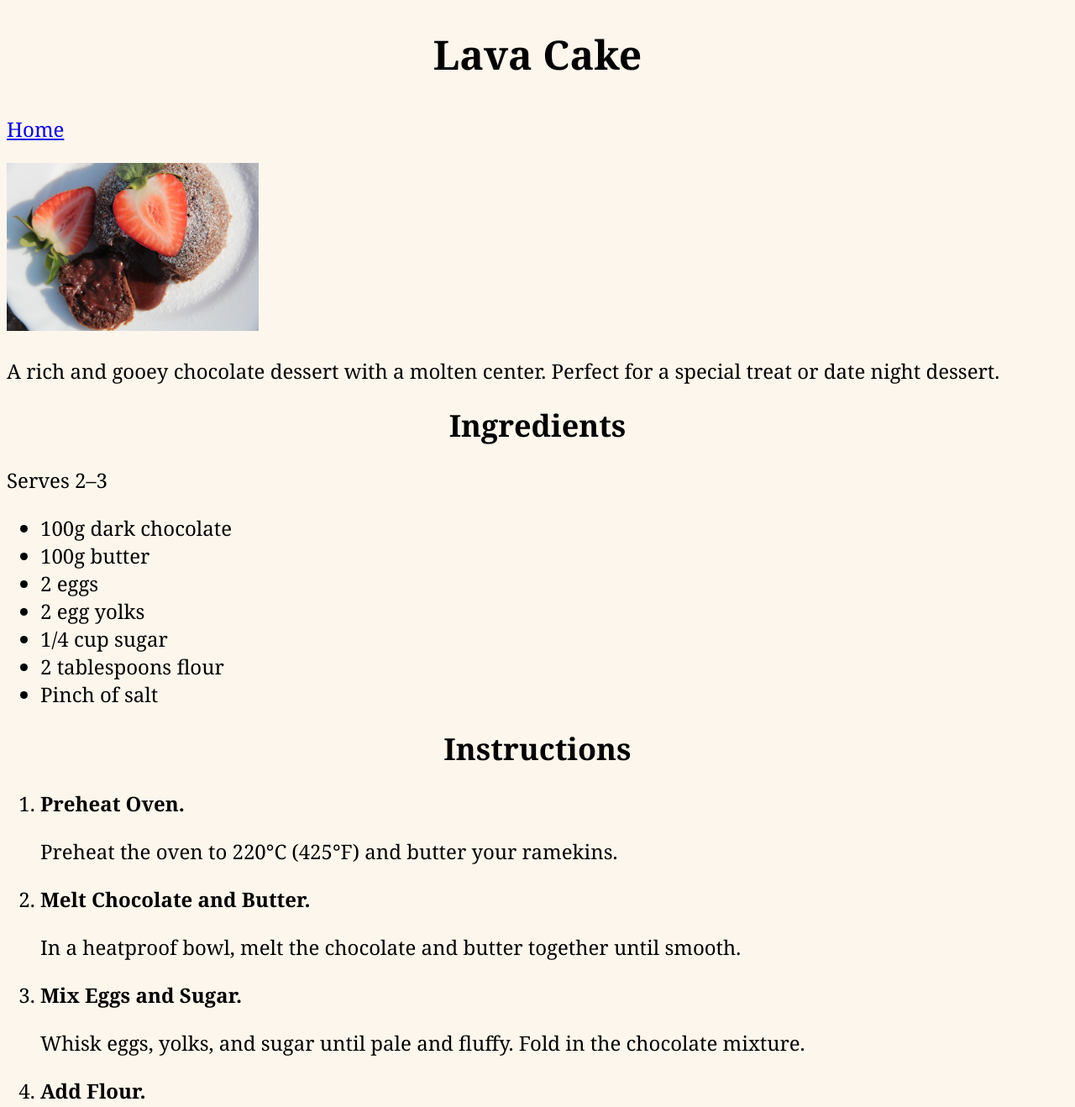
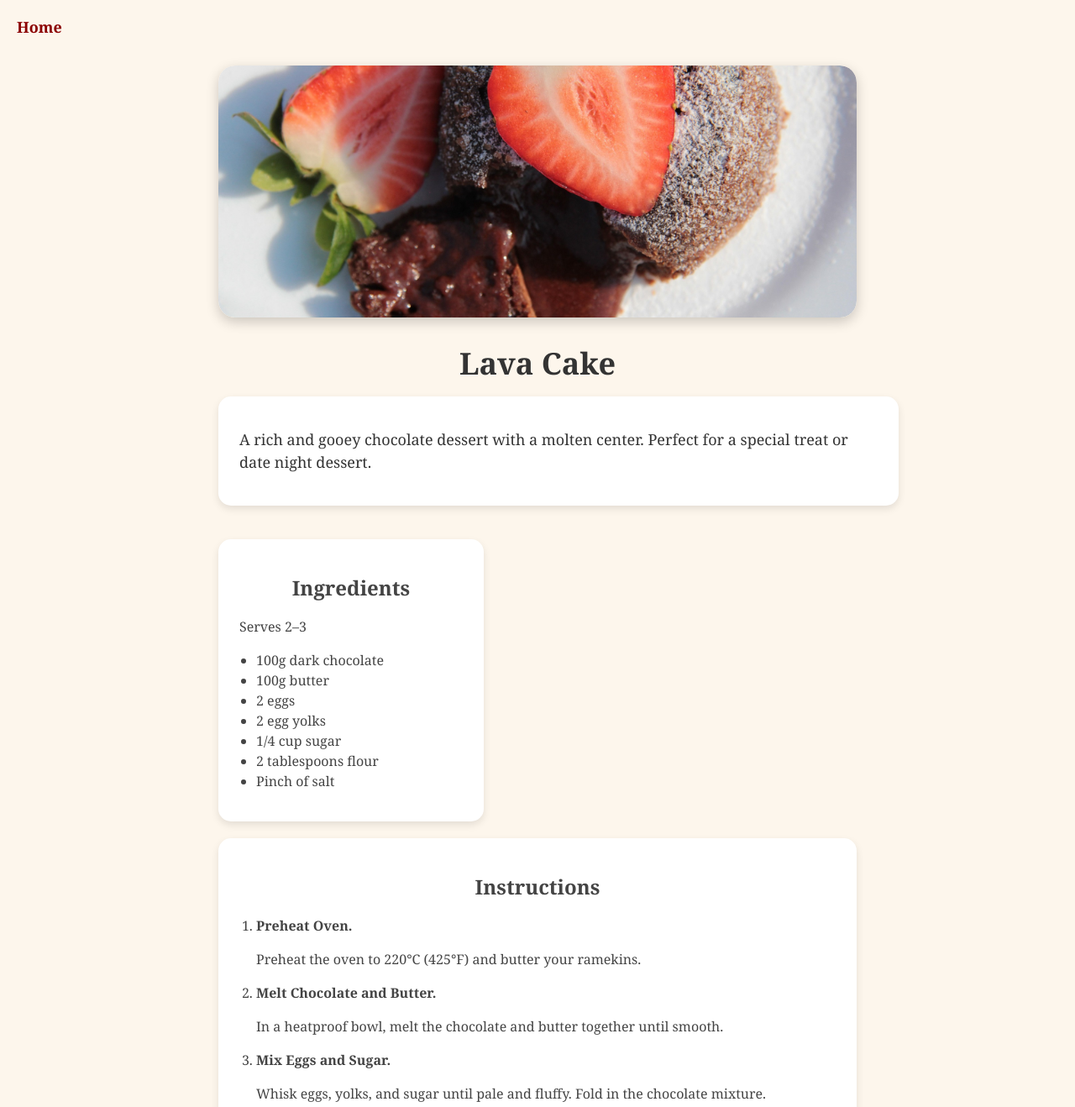
Before and after one commit to Vexut/odin-recipes, a plain HTML site: page recipes/lava-cake.html in a window 1280 px wide. Shown: the top 1318 px of the page at 84% size. Drawn offline with Linux system fonts and the light colour scheme.

Commit message:
Made the other recipe pages compatible with styles Also made quite a few additions to the styles.css and used parent items in html and flex items in css to make page layout more intuitive. Currently the pages look quite nice in my opinion.

```diff
--- a/recipes/lava-cake.html
+++ b/recipes/lava-cake.html
@@ -7,17 +7,22 @@
     <title>Lava Cake Recipe</title>
 </head>
 <body>
+    <p><a href="../index.html">Home</a></p>
+
+    <div class="container">
+        <div class="banner">
+            <img src="./images/lava-cake.jpg" alt="lava cake">
+        </div>
+
         <h1>Lava Cake</h1>
-     <p><a href="../index.html">Home</a></p>
-    <img src="./images/lava-cake.jpg" alt="lava cake" width="300">
 
-    <p>
-        A rich and gooey chocolate dessert with a molten center. Perfect for a
-        special treat or date night dessert.
-    </p>
+        <div class="description-box">
+            <p>A rich and gooey chocolate dessert with a molten center. Perfect for a special treat or date night dessert.</p>
+        </div>
 
+        <div class="recipe-content">
+            <div class="ingredients-box">
                 <h2>Ingredients</h2>
-
                 <p>Serves 2–3</p>
                 <ul>
                     <li>100g dark chocolate</li>
@@ -28,7 +33,9 @@
                     <li>2 tablespoons flour</li>
                     <li>Pinch of salt</li>
                 </ul>
+            </div>
 
+            <div class="instructions-box">
                 <h2>Instructions</h2>
                 <ol>
                     <li>
@@ -56,5 +63,8 @@
                         <p>Let cool 1–2 minutes, then invert onto plates and serve warm with ice cream if desired.</p>
                     </li>
                 </ol>
+            </div>
+        </div>
+    </div>
 </body>
 </html>
--- a/styles.css
+++ b/styles.css
@@ -1,12 +1,23 @@
 body {
-    background-color:#fdf6ec;
+    background-color: #fdf6ec;
     font-family: Georgia, 'Times New Roman', Times, serif;
-    font-size: 24px;
+    font-size: 18px;
+    margin: 20px;
+    color: #333;
+}
+
+a {
+    color: #8b0000;
+    text-decoration: none;
+    font-weight: bold;
+    margin-bottom: 1rem;
+    display: inline-block;
 }
 
 h1 {
     text-align: center;
-    margin-bottom: 40px;
+    margin-bottom: 15px;
+    font-weight: 700;
 }
 
 h2 {
@@ -17,8 +28,7 @@ h2 {
 .container {
     max-width: 800px;
     margin: 0 auto;
-    padding: 20px;
-    display: block;
+    padding: 0 20px;
     box-sizing: border-box;
 }
 
@@ -27,9 +37,10 @@ h2 {
     gap: 30px;
     align-items: flex-start;
     justify-content: center;
+    flex-wrap: wrap;
 }
 
-.recipe-card{
+.recipe-card {
     background-color: white;
     display: block;
     width: 175px;
@@ -38,6 +49,7 @@ h2 {
     padding: 20px;
     font-size: 18px;
     text-decoration: none;
+    transition: transform 0.3s ease, box-shadow 0.3s ease;
 }
 
 .recipe-card:hover {
@@ -48,7 +60,7 @@ h2 {
 
 .recipe-card img {
     display: block;
-    width: 100;
+    width: 100%;
     height: 100px;
     object-fit: cover;
     border-radius: 20px;
@@ -60,3 +72,92 @@ h2 {
     text-align: center;
     padding: 5px;
 }
+
+.banner {
+    width: 100%;
+    max-width: 800px;
+    height: 300px;
+    margin: 0 auto 30px auto;
+    overflow: hidden;
+    border-radius: 20px;
+    box-shadow: 0 5px 15px rgba(0,0,0,0.2);
+}
+
+.banner img {
+    width: 100%;
+    height: 100%;
+    object-fit: cover;
+    display: block;
+    border-radius: 20px;
+}
+
+.description-box {
+    width: 100%;
+    max-width: 800px;
+    margin: 0 auto 40px auto;
+    padding: 20px 25px;
+    background: white;
+    border-radius: 15px;
+    line-height: 1.5;
+    box-shadow: 0 4px 10px rgba(0,0,0,0.1);
+    font-size: 18px;
+}
+
+.recipe-content {
+    width: 100%;
+    max-width: 800px;
+    display: flex;
+    gap: 20px;
+    margin: 0 auto 40px auto;
+    align-items: flex-start;
+    flex-wrap: wrap;
+}
+
+.ingredients-box {
+    flex: 0 1 35%;
+    min-width: 250px;
+    background: white;
+    padding: 20px 25px;
+    border-radius: 15px;
+    box-shadow: 0 4px 10px rgba(0,0,0,0.1);
+    font-size: 16px;
+    line-height: 1.5;
+    color: #444;
+}
+
+.instructions-box {
+    flex: 1 1 60%;
+    background: white;
+    padding: 20px 25px;
+    border-radius: 15px;
+    box-shadow: 0 4px 10px rgba(0,0,0,0.1);
+    font-size: 16px;
+    line-height: 1.5;
+    color: #444;
+}
+
+.ingredients-box h2,
+.instructions-box h2 {
+    text-align: center;
+    font-weight: 600;
+    margin-bottom: 15px;
+}
+
+.ingredients-box ul,
+.instructions-box ol {
+    padding-left: 20px;
+}
+
+.instructions-box ol li {
+    margin-bottom: 12px;
+}
+
+@media (max-width: 700px) {
+    .recipe-content {
+        flex-direction: column;
+    }
+
+    .banner {
+        height: 220px;
+    }
+}
```
Also changed, not shown: recipes/garlic-butter-chicken.html (+18 -6 lines), recipes/pizza.html (+29 -92 lines). Lines whose indentation alone changed are shown as unchanged.
